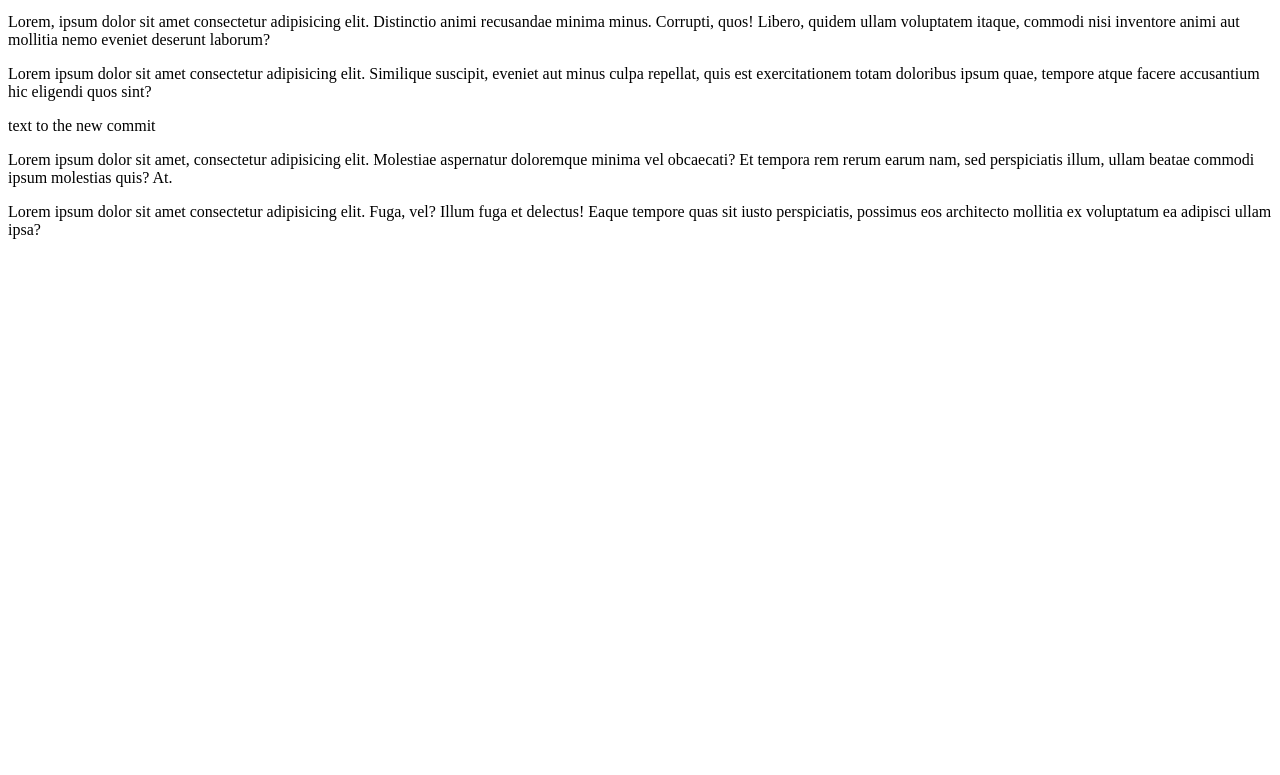
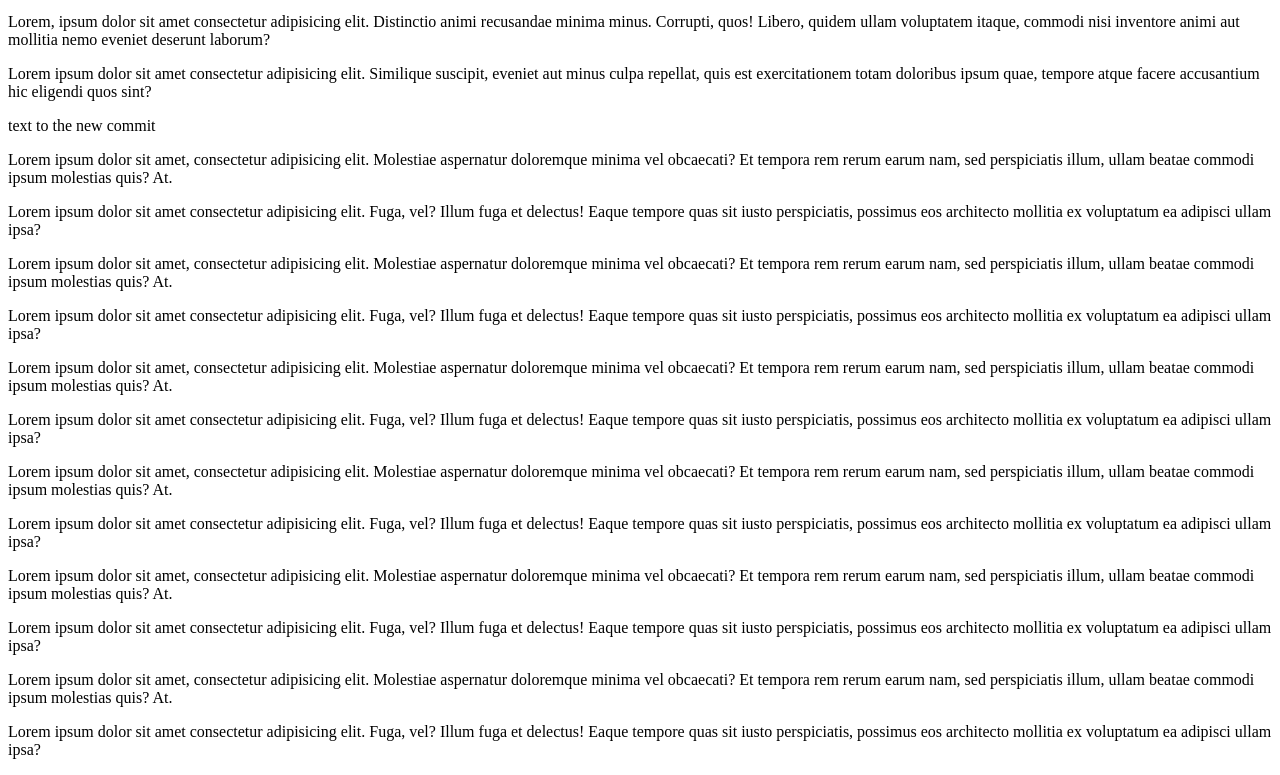
Before and after one commit to smadych/testRep, a plain HTML site: page index.html in a window 1280 px wide. Shown: the part 119-894 px from the top of the page. Before the commit the page ends 800 px from the top, so only its background shows below. Drawn offline with Linux system fonts and the light colour scheme.

Commit message:
new commit

```diff
--- a/index.html
+++ b/index.html
@@ -17,5 +17,11 @@
 
    <p>Lorem ipsum dolor sit amet, consectetur adipisicing elit. Molestiae aspernatur doloremque minima vel obcaecati? Et tempora rem rerum earum nam, sed perspiciatis illum, ullam beatae commodi ipsum molestias quis? At.</p>
    <p>Lorem ipsum dolor sit amet consectetur adipisicing elit. Fuga, vel? Illum fuga et delectus! Eaque tempore quas sit iusto perspiciatis, possimus eos architecto mollitia ex voluptatum ea adipisci ullam ipsa?</p>
+   <p>Lorem ipsum dolor sit amet, consectetur adipisicing elit. Molestiae aspernatur doloremque minima vel obcaecati? Et tempora rem rerum earum nam, sed perspiciatis illum, ullam beatae commodi ipsum molestias quis? At.</p>
+   <p>Lorem ipsum dolor sit amet consectetur adipisicing elit. Fuga, vel? Illum fuga et delectus! Eaque tempore quas sit iusto perspiciatis, possimus eos architecto mollitia ex voluptatum ea adipisci ullam ipsa?</p> <p>Lorem ipsum dolor sit amet, consectetur adipisicing elit. Molestiae aspernatur doloremque minima vel obcaecati? Et tempora rem rerum earum nam, sed perspiciatis illum, ullam beatae commodi ipsum molestias quis? At.</p>
+   <p>Lorem ipsum dolor sit amet consectetur adipisicing elit. Fuga, vel? Illum fuga et delectus! Eaque tempore quas sit iusto perspiciatis, possimus eos architecto mollitia ex voluptatum ea adipisci ullam ipsa?</p> <p>Lorem ipsum dolor sit amet, consectetur adipisicing elit. Molestiae aspernatur doloremque minima vel obcaecati? Et tempora rem rerum earum nam, sed perspiciatis illum, ullam beatae commodi ipsum molestias quis? At.</p>
+   <p>Lorem ipsum dolor sit amet consectetur adipisicing elit. Fuga, vel? Illum fuga et delectus! Eaque tempore quas sit iusto perspiciatis, possimus eos architecto mollitia ex voluptatum ea adipisci ullam ipsa?</p> <p>Lorem ipsum dolor sit amet, consectetur adipisicing elit. Molestiae aspernatur doloremque minima vel obcaecati? Et tempora rem rerum earum nam, sed perspiciatis illum, ullam beatae commodi ipsum molestias quis? At.</p>
+   <p>Lorem ipsum dolor sit amet consectetur adipisicing elit. Fuga, vel? Illum fuga et delectus! Eaque tempore quas sit iusto perspiciatis, possimus eos architecto mollitia ex voluptatum ea adipisci ullam ipsa?</p> <p>Lorem ipsum dolor sit amet, consectetur adipisicing elit. Molestiae aspernatur doloremque minima vel obcaecati? Et tempora rem rerum earum nam, sed perspiciatis illum, ullam beatae commodi ipsum molestias quis? At.</p>
+   <p>Lorem ipsum dolor sit amet consectetur adipisicing elit. Fuga, vel? Illum fuga et delectus! Eaque tempore quas sit iusto perspiciatis, possimus eos architecto mollitia ex voluptatum ea adipisci ullam ipsa?</p>
 </body>
 </html>
```
